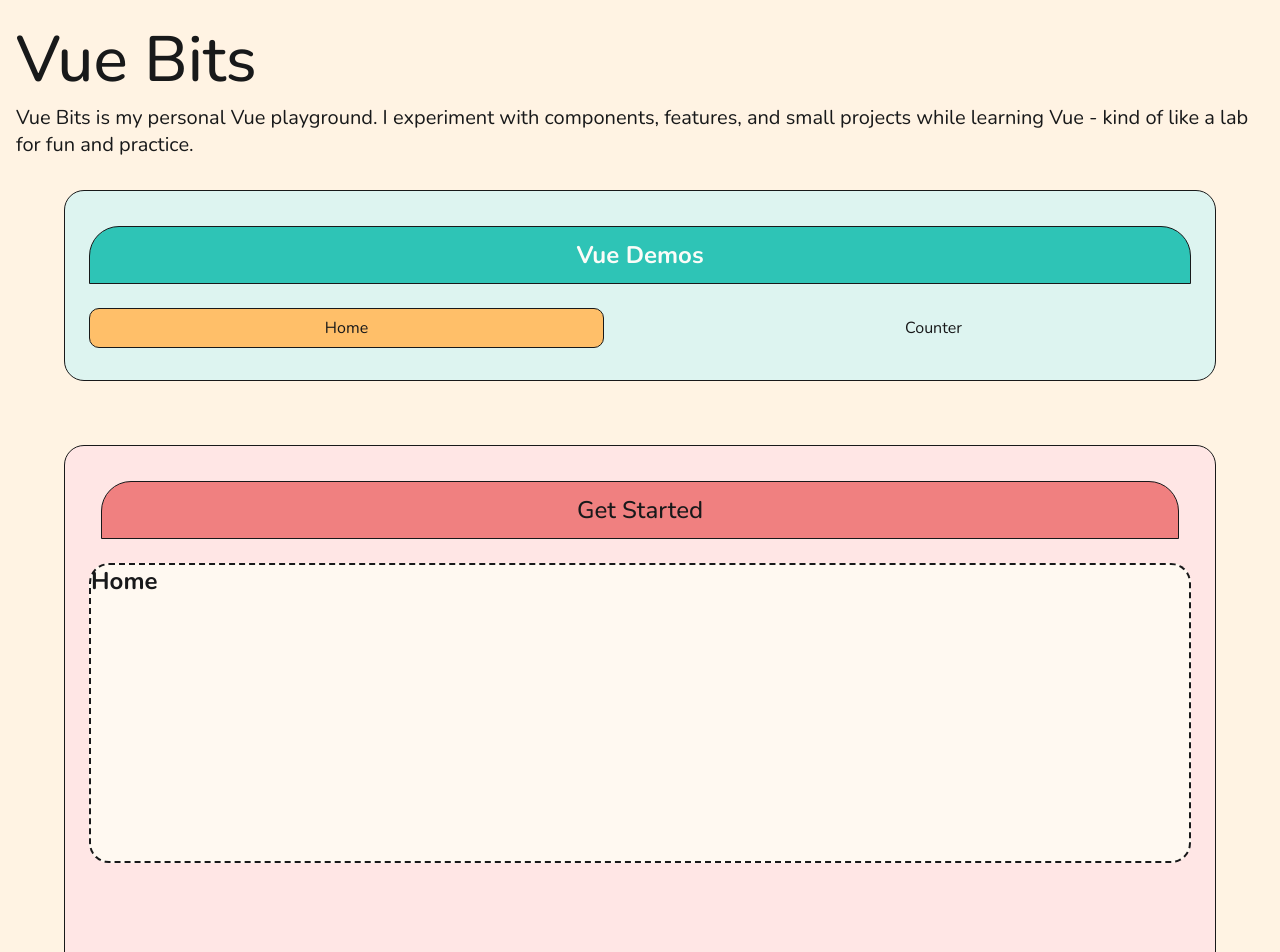
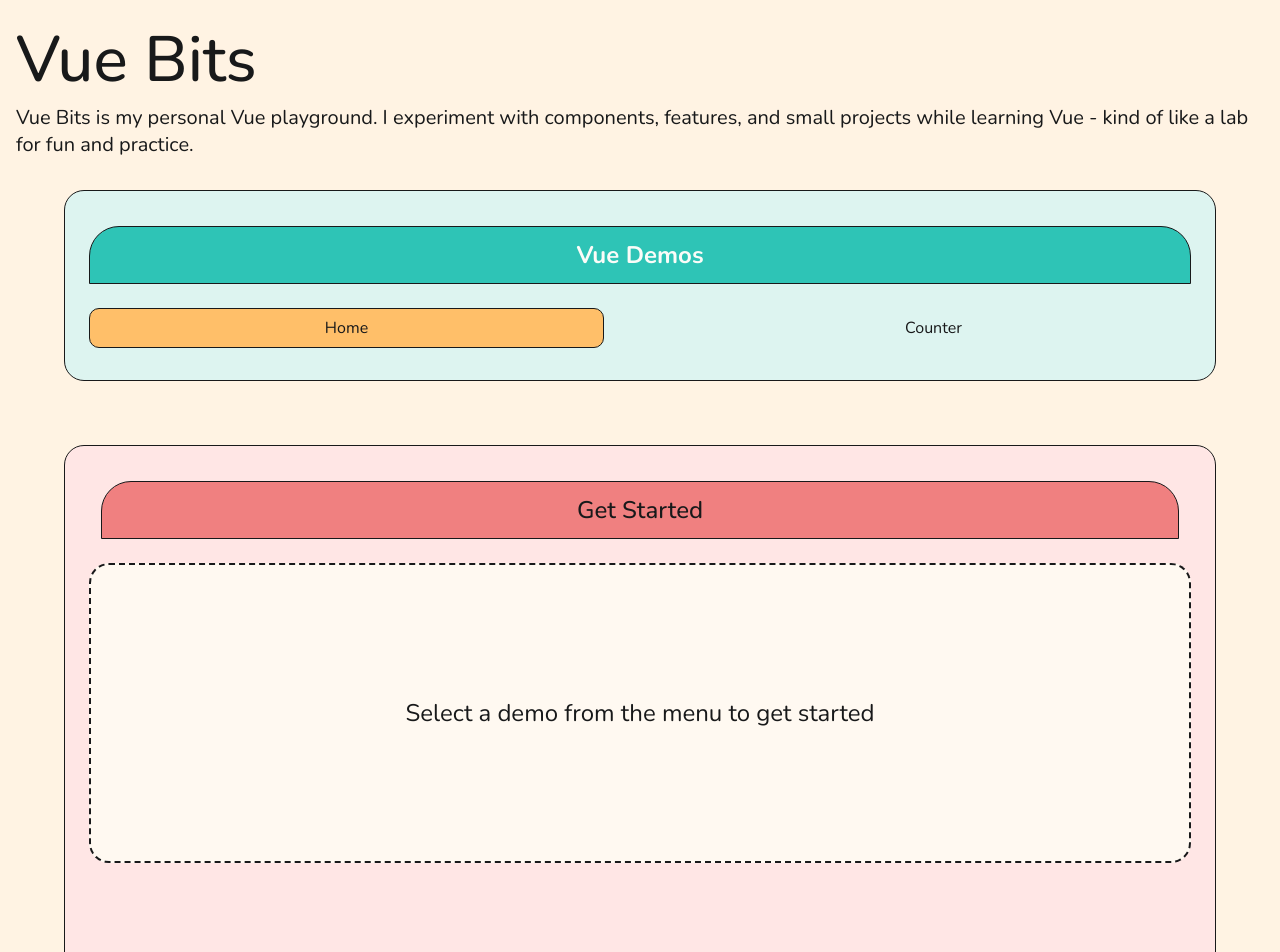
Before and after one commit to louiseka/vue-bits, a Vue app: page / in a window 1280 px wide. Shown: the top 952 px of the page. Built offline with nearby package versions, Linux system fonts and the light colour scheme.

Commit message:
Updated the home view

```diff
--- a/src/App.vue
+++ b/src/App.vue
@@ -41,6 +41,9 @@
 }
 
 .demo__inner {
+  display: flex;
+  justify-content: center;
+  align-items: center;
   background-color: #fff9f1;
   margin: 1.5em;
   min-height: 300px;
--- a/src/views/HomeView.vue
+++ b/src/views/HomeView.vue
@@ -1,3 +1,10 @@
 <script setup></script>
-<template><h2>Home</h2></template>
-<style scoped></style>
+<template>
+  <p class="home__text">Select a demo from the menu to get started</p>
+</template>
+<style scoped>
+.home__text {
+  font-size: var(--font-md);
+  text-align: center;
+}
+</style>
```
